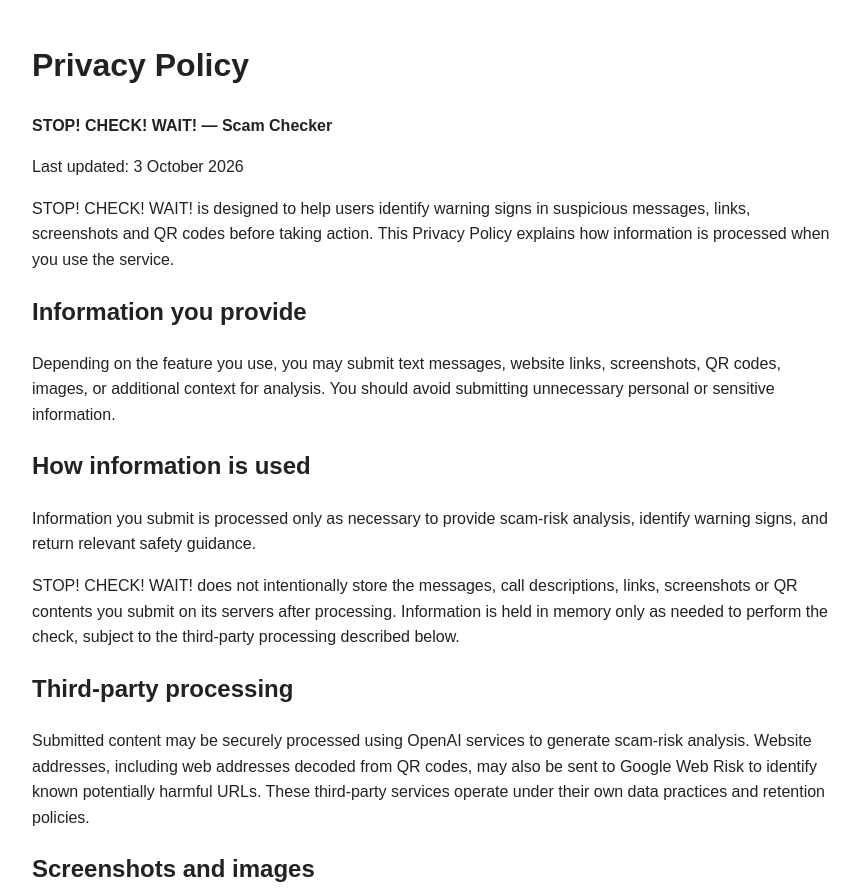
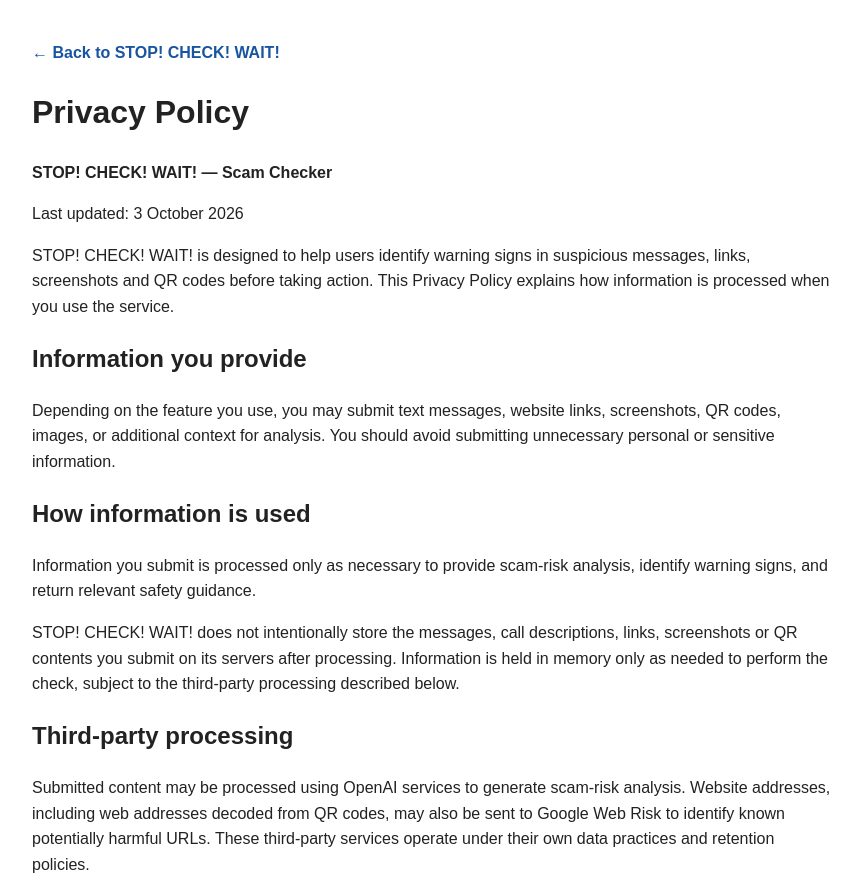
Before and after one commit to howeisiong828/wait-clean, a plain HTML site: page privacy.html in a window 1280 px wide. Shown: the top 894 px of the page, without its empty margins (208-1068 px from the left). Drawn offline with Linux system fonts and the light colour scheme.

Commit message:
add return to app link on Privacy page

```diff
--- a/privacy.html
+++ b/privacy.html
@@ -6,6 +6,7 @@
   <title>Privacy Policy — STOP! CHECK! WAIT!</title>
 </head>
 <body style="font-family:Arial,sans-serif;max-width:800px;margin:40px auto;padding:0 20px;line-height:1.6;color:#222;">
+<p><a href="/" style="color:#1855a0;font-weight:700;text-decoration:none;">← Back to STOP! CHECK! WAIT!</a></p>
 
 <h1>Privacy Policy</h1>
 <p><strong>STOP! CHECK! WAIT! — Scam Checker</strong></p>
@@ -21,7 +22,7 @@
 <p>STOP! CHECK! WAIT! does not intentionally store the messages, call descriptions, links, screenshots or QR contents you submit on its servers after processing. Information is held in memory only as needed to perform the check, subject to the third-party processing described below.</p>
 
 <h2>Third-party processing</h2>
-<p>Submitted content may be securely processed using OpenAI services to generate scam-risk analysis. Website addresses, including web addresses decoded from QR codes, may also be sent to Google Web Risk to identify known potentially harmful URLs. These third-party services operate under their own data practices and retention policies.</p>
+<p>Submitted content may be processed using OpenAI services to generate scam-risk analysis. Website addresses, including web addresses decoded from QR codes, may also be sent to Google Web Risk to identify known potentially harmful URLs. These third-party services operate under their own data practices and retention policies.</p>
 
 <h2>Screenshots and images</h2>
 <p>Uploaded screenshots and images are processed for analysis. STOP! CHECK! WAIT! does not intentionally maintain a server-side history of uploaded image files.</p>
```
